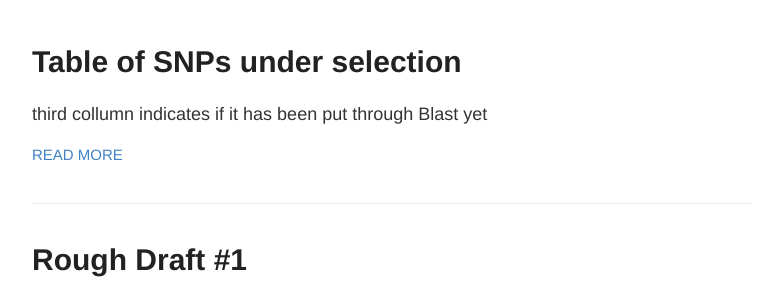
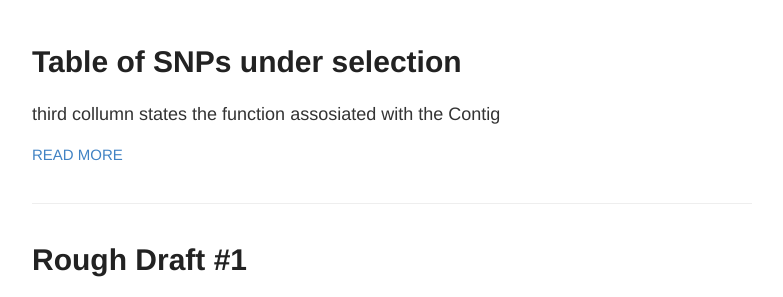
Before and after one commit to Mwags24/Brevolium_Notebook, a Jekyll site: the page built from index.html, in a window 1280 px wide and 900 px high. Shown: the part 370-667 px from the top of the window, without its empty margins (248-1031 px from the left). Built offline with Jekyll 4.4.1, drawn with Linux system fonts in a browser that asks for light colours.

Commit message:
Update 2020-6-17-Begining_NCBI.md

```diff
--- a/_posts/2020-6-17-Begining_NCBI.md
+++ b/_posts/2020-6-17-Begining_NCBI.md
@@ -7,11 +7,13 @@ tags:
 
 
 # Table of SNPs under selection
-third collumn indicates if it has been put through Blast yet
+third collumn states the function assosiated with the Contig
 
-|Chromosome |Position |Annotation file|
+The functions were pulled from the min_assemblymin250_annotation_fullGO.txt file.
+
+|Contig |Position |Annotation file|
 |comp84_c0_seq2	    |173|Probable small nuclear ribonucleoprotein E|
-|comp758_c0_seq2	|138|Actin	Achlya bisexualis|
+|comp758_c0_seq2	|138|Actin|
 |comp874_c0_seq1	|88|Putative fumarate reductase|
 |comp1141_c0_seq1	|268|Putative uncharacterized protein|
 |comp1513_c0_seq1	|50||
@@ -69,3 +71,13 @@ third collumn indicates if it has been put through Blast yet
 |comp10191_c0_seq1  |353|Uncharacterized protein|
 |comp10196_c0_seq1  |246|Putative Methyltransferase-related|
 |comp10199_c0_seq1  |25|**Fucoxanthin-chlorophyll a-c binding protein A**|
+
+
+## Looking for connections
+
+I went through each of the functions labeled above looking for any possible connections to the research other than the obvious light ones.
+
+|Function|Possible conections|
+|||
+|Actin|acording to X. Pochon 2012, Actin is identified as a gene that could be used as an alternative molecular marker for Symbiodinium|
+|fumarate reductase|converts fumarate to succinate, and is important in microbial metabolism as a part of anaerobic respiration|
```
Also changed, not shown: other parts of _posts/2020-6-17-Begining_NCBI.md (+1 -1 lines).
